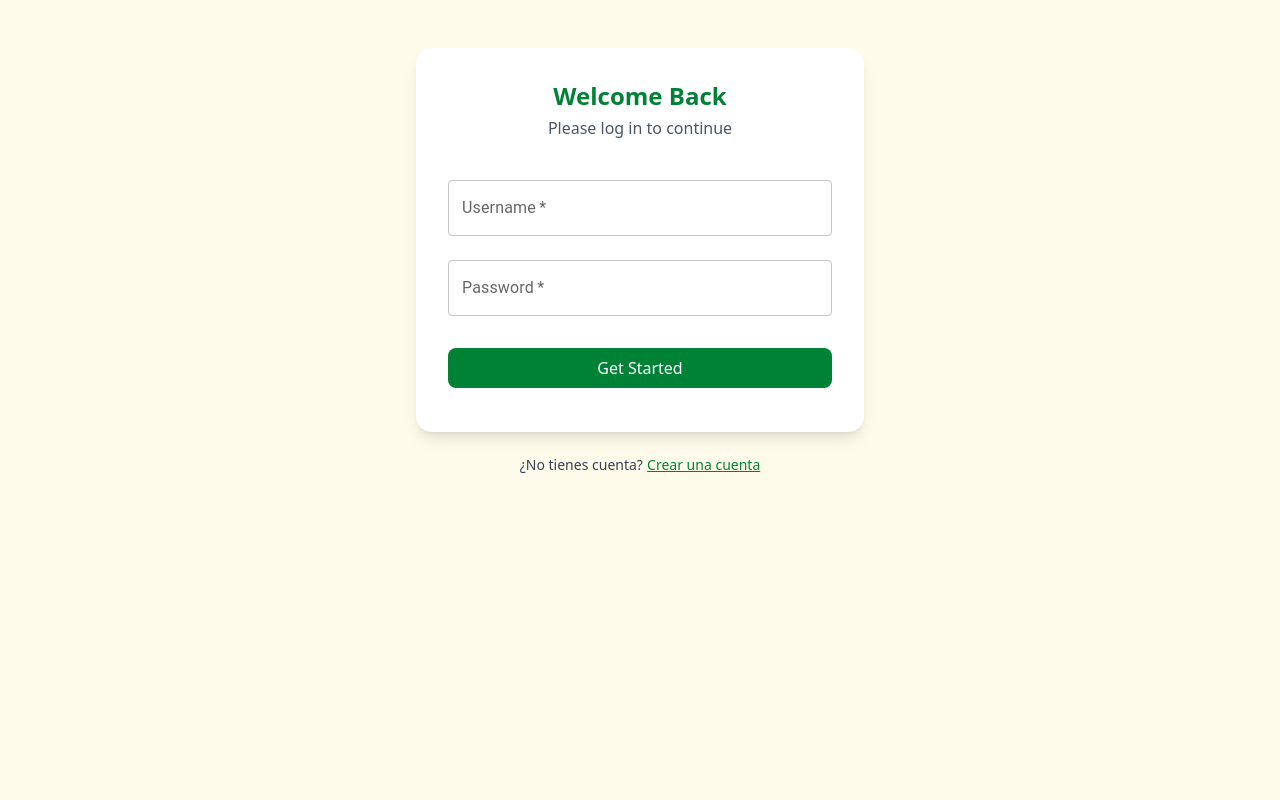
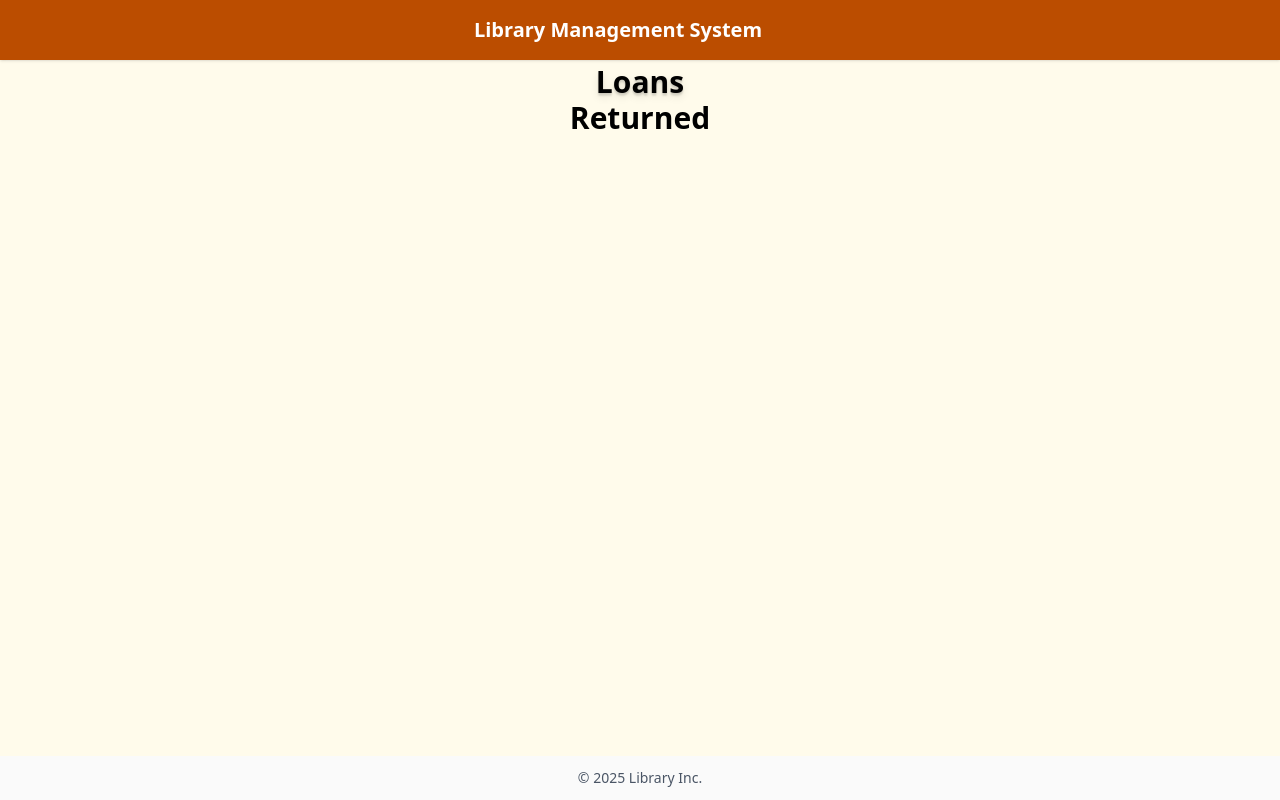
Before and after one commit to BrayanAS0/Library-FT, a React (Vite) app: page /Profile in a window 1280 px wide. Before the commit this address led to /login. Built offline with nearby package versions, Linux system fonts and the light colour scheme; no server answers; some icons are missing.

Commit message:
new features

```diff
--- a/src/App.tsx
+++ b/src/App.tsx
@@ -5,11 +5,12 @@ import SignupPage from "./pages/SignupPage";
 import IndexPage from "./pages/IndexPage";
 import BookDetail from "./pages/BookDetail";
 import Layout from "./components/Layout";
+import Profile from "./pages/Profile";
 
 function App() {
   return (
     <BrowserRouter>
-      <div className="flex bg-amber-50 flex-col min-h-screen bg-gradient-to-br ">
+      <div className="flex bg-amber-50 flex-col min-h-screen">
 
         <Routes>
           <Route path="/login" element={<LoginPage />} />
@@ -19,6 +20,7 @@ function App() {
 
             <Route path="/index" element={<IndexPage></IndexPage>} />
             <Route path="/index/BookDetail" element={<BookDetail />} />
+            <Route path="/Profile" element={<Profile/>} />
           </Route>
         </Routes>
       </div>
--- a/src/components/LateralBar.tsx
+++ b/src/components/LateralBar.tsx
@@ -42,7 +42,7 @@ export default function LateralBar() {
         horizontal: 'left',
       }}
     >
-      <MenuItem onClick={handleClose}>Profile</MenuItem>
+      <MenuItem onClick={handleClose}><Link to={"/Profile"}>Profile</Link></MenuItem>
       <MenuItem onClick={handleClose}>
         <Link to="/login">Logout</Link>
       </MenuItem>
--- a/src/components/Layout.tsx
+++ b/src/components/Layout.tsx
@@ -9,7 +9,7 @@ export default function Layout() {
 
 <header className="bg-amber-700 text-white py-4 text-xl font-semibold shadow flex items-center ">
   <div className=" flex flex-1 justify-center gap-2 px-3">
-    <Link to="/index" className=" object-center ">
+    <Link to="/index" className="  ">
       Library Management System
     </Link>
   </div>
@@ -21,7 +21,7 @@ export default function Layout() {
 
 
 
-      <main className="flex-1 flex items-center justify-center p-1">
+      <main className="flex-1 flex  p-1">
         <Outlet />
       </main>
       <footer className="bg-neutral-50 text-gray-600 text-center py-3 text-sm">
--- a/src/pages/LoginPage.tsx
+++ b/src/pages/LoginPage.tsx
@@ -18,7 +18,7 @@ export default function LoginForm(){
   const authentication = () => {
     if (password && username) {
       let data={"username":username,"password":password}
-      Api.post(`minilibrary/login`,data).then(data =>{
+      Api.post("api/token/ ",data).then(data =>{
         if(data["access"]!="granted"){
       setWarning("User or Password incorrect")
 
--- /dev/null
+++ b/src/pages/Profile.tsx
@@ -0,0 +1,32 @@
+import { useEffect, useState } from "react"
+import { BookLoan } from "../interface/BookLoan"
+import Api from "../services/api"
+
+export default function Profile() {
+    const [loans, setLoans] = useState<BookLoan[]>([])
+
+    async function getLoans() {
+
+        try {
+            let data: BookLoan[] = await Api.get(`minilibrary/get_loans_by_user_id?user_id=${4}`)
+            console.log(data)
+            return data
+        }
+        catch (e) {
+            console.log(e)
+        }
+    }
+
+    useEffect(()=>{getLoans()},[])
+
+
+    return (<>
+        <div className=" flex flex-col text-center w-full">
+            <div className="">
+                <span className=" font-bold text-3xl text-shadow-lg ">Loans</span>
+            </div>
+            <div>
+                <h1 className=" font-bold text-3xl">Returned</h1>
+            </div></div>
+    </>)
+}
```
